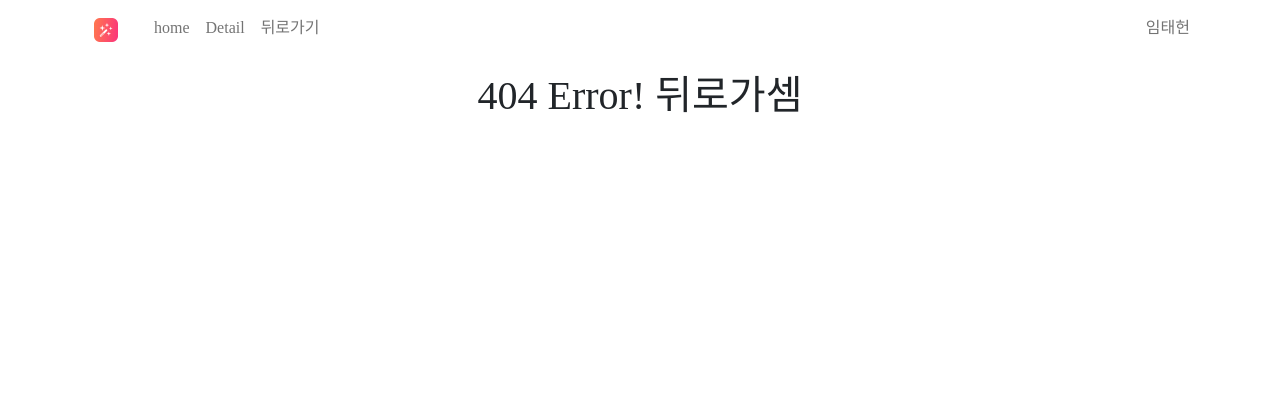
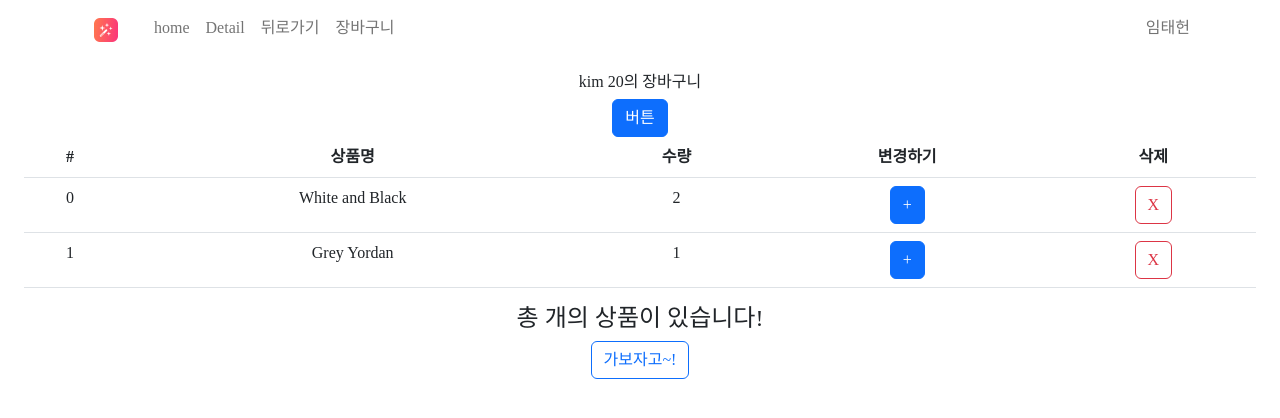
Before and after one commit to Icecoffee2500/shop_react, a React (Create React App) app: page /cart in a window 1280 px wide. Before the commit this address had no page. Shown: the top 418 px of the page. Built offline with nearby package versions, Linux system fonts and the light colour scheme; a web font is replaced by a local one.

Commit message:
redux update

```diff
--- a/package.json
+++ b/package.json
@@ -3,6 +3,7 @@
   "version": "0.1.0",
   "private": true,
   "dependencies": {
+    "@reduxjs/toolkit": "^1.9.5",
     "@testing-library/jest-dom": "^5.16.5",
     "@testing-library/react": "^13.4.0",
     "@testing-library/user-event": "^13.5.0",
@@ -11,6 +12,7 @@
     "react": "^18.2.0",
     "react-bootstrap": "^2.7.4",
     "react-dom": "^18.2.0",
+    "react-redux": "^8.0.5",
     "react-router-dom": "^6.11.1",
     "react-scripts": "5.0.1",
     "web-vitals": "^2.1.4"
--- a/src/App.js
+++ b/src/App.js
@@ -2,6 +2,7 @@
 import MyNav from './component/MyNav';
 import MainPage from './pages/MainPage';
 import DetailPage from './pages/DetailPage';
+import Cart from './pages/Cart';
 import { data, cardData } from './component/data';
 import './App.css';
 import './font.css';
@@ -28,6 +29,7 @@ function App() {
         <Route path='/' element={ <MainPage shoes = {shoes} card = {card} updateShoes = {updateShoes} /> } />
         <Route path='/detail/:id' element={ <DetailPage shoes = {shoes} /> } />
         <Route path='*' element={ <h1> 404 Error! 뒤로가셈 </h1> } />
+        <Route path='/cart' element={ <Cart /> } />
       </Routes>
 
     </div>
--- a/src/component/MyNav.js
+++ b/src/component/MyNav.js
@@ -17,9 +17,10 @@ function MyNav() {
                     <Navbar.Toggle aria-controls="responsive-navbar-nav" />
                     <Navbar.Collapse id="responsive-navbar-nav">
                         <Nav className="me-auto">
-                        <Nav.Link onClick={ () => {navigate( '/' )} } >home</Nav.Link>
-                        <Nav.Link onClick={ () => {navigate( '/detail/0' )} } >Detail</Nav.Link>
-                        <Nav.Link onClick={ () => {navigate(-1)} } >뒤로가기</Nav.Link>
+                        <Nav.Link onClick={ () => {navigate( '/' )} } > home </Nav.Link>
+                        <Nav.Link onClick={ () => {navigate( '/detail/0' )} } > Detail </Nav.Link>
+                        <Nav.Link onClick={ () => {navigate(-1)} } > 뒤로가기 </Nav.Link>
+                        <Nav.Link onClick={ () => {navigate( '/cart' )} } > 장바구니 </Nav.Link>
                         </Nav>
                         <Nav>
                             <Nav.Link href = "#mypage"> 임태헌 </Nav.Link>
--- a/src/index.js
+++ b/src/index.js
@@ -4,14 +4,18 @@ import './index.css';
 import App from './App';
 import reportWebVitals from './reportWebVitals';
 import { BrowserRouter } from 'react-router-dom';
+import { Provider } from 'react-redux';
+import store from './store';
 
 const root = ReactDOM.createRoot(document.getElementById('root'));
 root.render(
-  <React.StrictMode>
-    <BrowserRouter>
-    <App />
-    </BrowserRouter>
-  </React.StrictMode>
+  <Provider store={ store }>
+    <React.StrictMode>
+      <BrowserRouter>
+      <App />
+      </BrowserRouter>
+    </React.StrictMode>
+  </Provider>
 );
 
 // If you want to start measuring performance in your app, pass a function
--- /dev/null
+++ b/src/pages/Cart.js
@@ -0,0 +1,55 @@
+/* eslint-disable */
+import { Table } from "react-bootstrap"
+import { useDispatch, useSelector } from "react-redux";
+import { changeName, changeAge } from "./../store/userSlice.js"
+import { countUp, deleteItem } from "../store.js";
+import Button from 'react-bootstrap/Button';
+
+
+function Cart() {
+
+    let state = useSelector((state) => state )
+    let dispatch = useDispatch()
+
+
+    return (
+        <>
+            <h6> {state.user.name} {state.user.age}의 장바구니 </h6>
+            <Button onClick={()=>{ dispatch(changeAge(100))}}> 버튼 </Button>
+            <Table>
+            <thead>
+                <tr>
+                    <th>#</th>
+                    <th>상품명</th>
+                    <th>수량</th>
+                    <th>변경하기</th>
+                    <th> 삭제 </th>
+                </tr>
+            </thead>
+            <tbody>
+                {
+                    state.cart.map(function(ele, i) {
+                        return (
+                            <tr key = {i} >
+                                <td> { state.cart[i].id } </td>
+                                <td> { state.cart[i].name } </td>
+                                <td> { state.cart[i].count } </td>
+                                <td> <Button onClick={()=>{
+                                    dispatch(countUp(state.cart[i].id))
+                                }}> + </Button> </td>
+                                <td> <Button variant="outline-danger" onClick={()=>{
+                                    dispatch(deleteItem(state.cart[i].name))
+                                }}> X </Button> </td>
+                            </tr>
+                        )
+                    })
+                }
+            </tbody>
+            </Table>
+            <h4>총 개의 상품이 있습니다!</h4>
+            <Button variant="outline-primary"> 가보자고~! </Button>
+        </>
+    )
+}
+
+export default Cart;
--- a/src/pages/DetailPage.js
+++ b/src/pages/DetailPage.js
@@ -4,10 +4,15 @@ import '../App.css';
 import '../font.css';
 import Col from 'react-bootstrap/Col';
 import { Nav } from 'react-bootstrap';
+import Button from 'react-bootstrap/Button';
 import { useEffect, useState } from 'react';
+import { useDispatch, useSelector } from "react-redux";
+import { addItem } from '../store';
 
 let DetailPage = (props) => {
 
+  let state = useSelector((state) => state )
+  let dispatch = useDispatch()
   let {id} = useParams();
   let rightShoes = props.shoes.find(function(x){
     return x.id == id;
@@ -29,6 +34,11 @@ let DetailPage = (props) => {
       <p className='second_font'>
           {rightShoes.content}
       </p>
+      <Button variant="outline-danger" onClick={()=>{
+        let result = {id : 1, name : 'rightShoes.title', count : 1}
+        dispatch(addItem( rightShoes.title ))
+      }}> 장바구니에 추가 </Button>
+
       <Nav variant="tabs"  defaultActiveKey="link0">
           <Nav.Item>
             <Nav.Link eventKey="link0" onClick={ () => setTab(0) }>버튼0</Nav.Link>
--- a/src/pages/MainPage.js
+++ b/src/pages/MainPage.js
@@ -17,6 +17,7 @@ let MainPage = (props) => {
     let fetchData = () => {
       axios.get('https://codingapple1.github.io/shop/data3.json')
       .then((response)=>{
+        console.log(response);
         let newData = [...shoes, ...response.data];
         props.updateShoes(newData);
       })
--- /dev/null
+++ b/src/store.js
@@ -0,0 +1,46 @@
+import { configureStore, createSlice } from '@reduxjs/toolkit'
+import user from './store/userSlice'
+
+
+
+
+let stock = createSlice({
+    name : 'stock',
+    initialState : [10,11,12]
+})
+
+let cart = createSlice({
+    name : 'cart',
+    initialState : [
+        {id : 0, name : 'White and Black', count : 2},
+        {id : 1, name : 'Grey Yordan', count : 1}
+    ],
+    reducers : {
+        countUp(state, action) {
+            let num = state.findIndex((a)=>{ return a.id === action.payload })
+            state[num].count++
+        },
+        addItem(state, action) {
+            let num = state.findIndex((a) => { return a.name === action.payload })
+            num == -1
+            ? state.push({id : state.length, name : action.payload, count : 1})
+            : state[num].count++
+        },
+        deleteItem(state, action) {
+            let num = state.findIndex((a) => { return a.name === action.payload })
+            state[num].count > 1
+            ? state[num].count--
+            : state = state.splice(num, 1)
+        }
+    }
+})
+export let { countUp, addItem, deleteItem } = cart.actions
+
+
+export default configureStore({
+  reducer: {
+    user : user.reducer,
+    stock : stock.reducer,
+    cart : cart.reducer,
+  }
+})
--- /dev/null
+++ b/src/store/userSlice.js
@@ -0,0 +1,18 @@
+import { createSlice } from "@reduxjs/toolkit"
+
+let user = createSlice({
+    name : 'user',
+    initialState : { name : 'kim', age : 20 },
+    reducers : {
+        changeName(state) {
+            state.name = 'park'
+        },
+        changeAge(state, action) {
+            state.age += action.payload
+        }
+    }
+})
+
+export let { changeName, changeAge } = user.actions
+
+export default user
```
Also changed, not shown: 1 other file (tests, documents, lock files or other folders).
